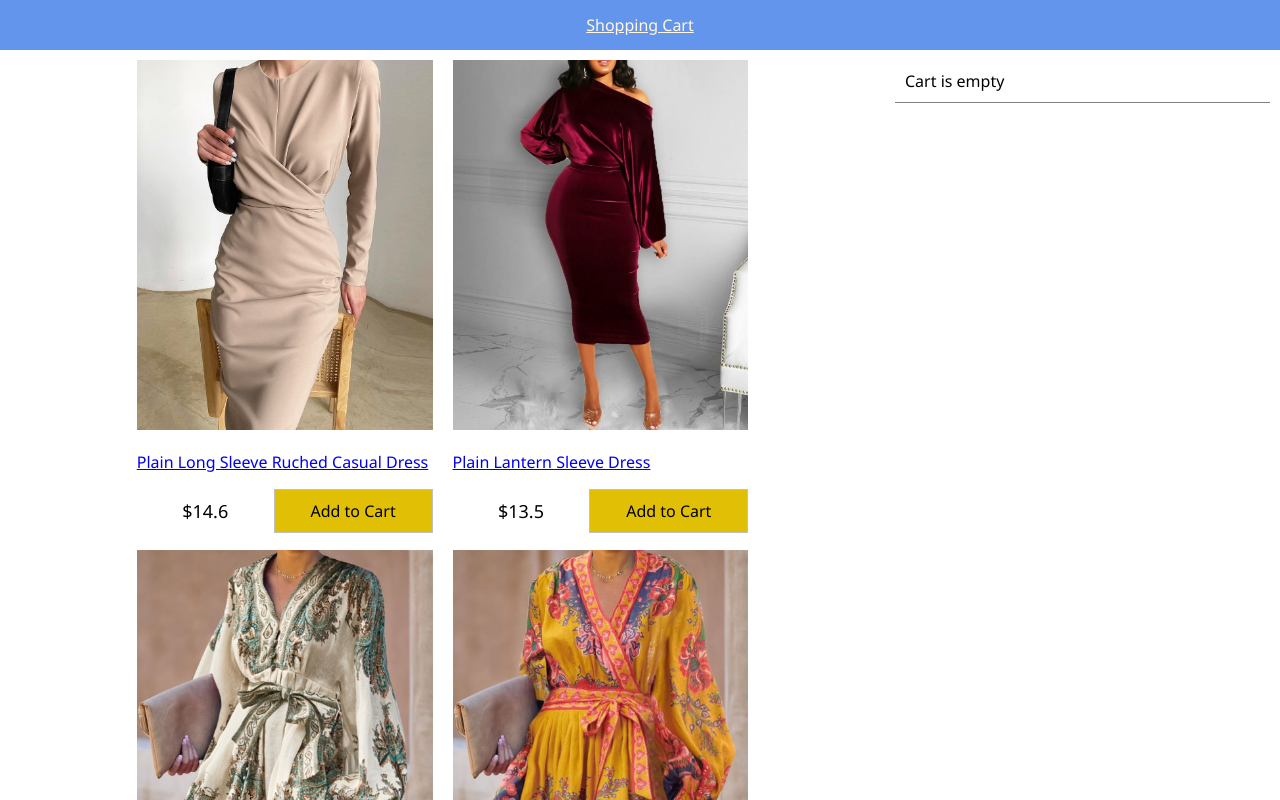
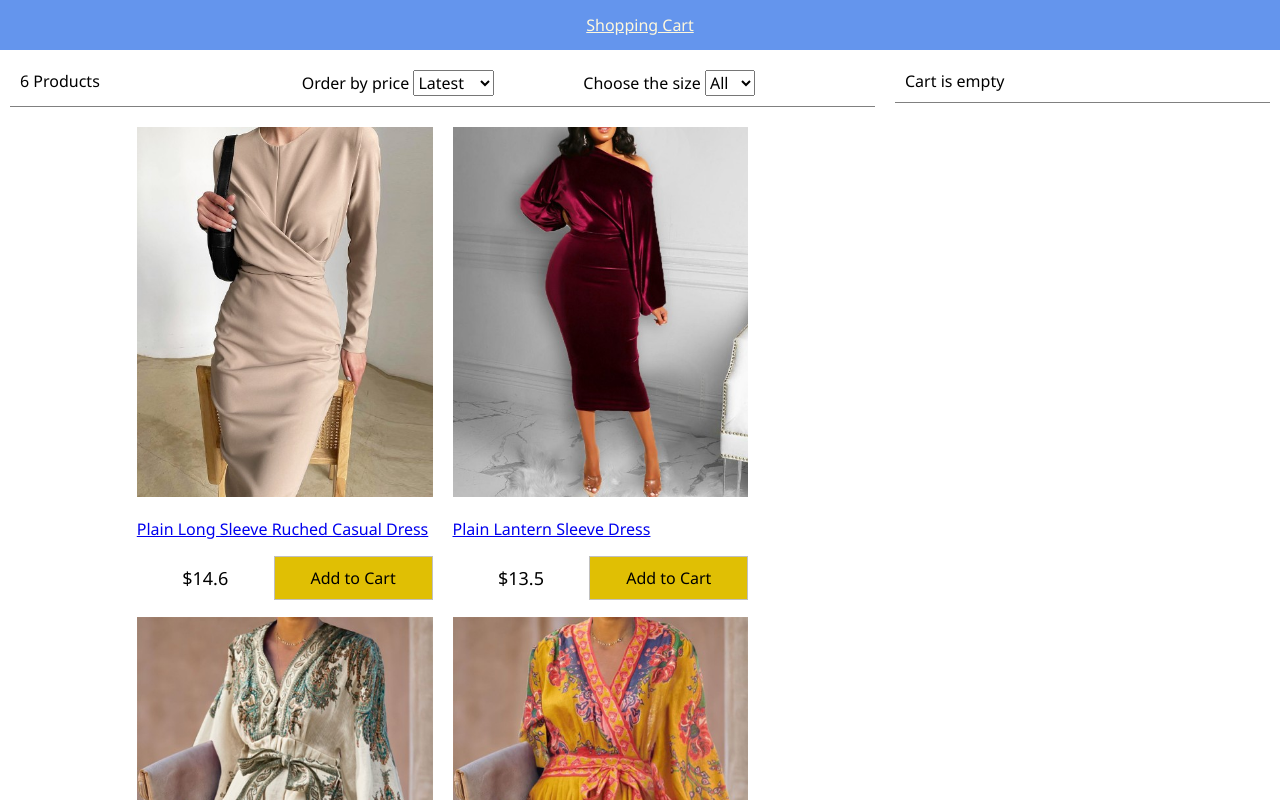
Before and after one commit to Zhans2910/shoping_cart, a React (Create React App) app: page / in a window 1280 px wide. Shown: the top 800 px of the page. Built offline with nearby package versions, Linux system fonts and the light colour scheme.

Commit message:
filter component

```diff
--- a/src/App.js
+++ b/src/App.js
@@ -2,6 +2,7 @@
 import data from "./data.json";
 import Products from "./components/Products";
 import Cart from "./components/Cart";
+import Filter from './components/Filter';
 
 class App extends React.Component {
   constructor(){
@@ -33,6 +34,31 @@
     }
     this.setState({cartItems});
   };
+  filterProducts=(event) => {
+    if (event.target.value==="" || event.target.value==="ALL"){
+      this.setState({size:event.target.value, product:data.products});
+    }
+    else{
+      this.setState({
+        size: event.target.value,
+        products:data.products.filter((product)=> product.availableSizes.indexOf(event.target.value)>=0)
+
+      })
+    }
+  }
+  sortProducts=(event)=>{
+    const sort=event.target.value;
+    this.setState({
+      sort:sort,
+      products: this.state.products.slice().sort((a,b)=>
+      sort==='lowest'?
+      a.price>b.price?1:-1
+      :sort==='highest'?
+      a.price<b.price?1:-1
+      :a._id>b._id?1:-1
+      )
+    })
+  }
   render(){
   return (
     <div className="grid-container">
@@ -42,6 +68,12 @@
       <main>
         <div className="content">
           <div className="main">
+          <Filter count={this.state.products.length}
+          size={this.state.size}
+          sort={this.state.sort}
+          filterProducts={this.filterProducts}
+          sortProducts={this.sortProducts}
+          />
           <Products products={this.state.products} addtoCart={this.addtoCart}/>
           </div>
           <div className="sidebar">
--- /dev/null
+++ b/src/components/Filter.js
@@ -0,0 +1,34 @@
+import React, { Component } from 'react'
+
+export default class Filter extends Component {
+    render() {
+        return (
+            <div className='filter'>
+                <div className='filter-result'>
+                {this.props.count} Products
+                </div>
+                <div className='filter-sort'>
+                    Order by price {" "}
+                    <select value={this.props.order} onChange={this.props.sortProducts}>
+                    <option>Latest</option>
+                    <option value='lowest'>Lowest</option>
+                    <option value='highest'>Highest</option>
+                    </select>
+                </div>
+                <div className='filter-size'>
+                    Choose the size{" "}
+                    <select value={this.props.size} onChange={this.props.filterProducts} >
+                        <option value='ALL'>All
+                        </option>
+                        <option value='XS'>XS</option>
+                        <option value='S'>S</option>
+                        <option value='M'>M</option>
+                        <option value='L'>L</option>
+                        <option value='XL'>XL</option>
+                        <option value='XXL'>XXL</option>
+                    </select>
+                </div>
+            </div>
+        )
+    }
+}
--- a/src/data.json
+++ b/src/data.json
@@ -5,7 +5,7 @@
           "image": "/images/dress1.jpg",
           "title": "Plain Long Sleeve Ruched Casual Dress",
           "description": "This is for all the latest trends, no matter who you are, where you’re from and what you’re up to. Exclusive to ASOS, our universal brand is here for you, and comes in all our fit ranges: ASOS Curve, Tall, Petite and Maternity. Created by us, styled by you.",
-          "availableSizes": ["X", "L", "XL", "XXL"],
+          "availableSizes": ["XS", "L", "XL", "XXL"],
           "price": 14.6
         },
         {
@@ -13,7 +13,7 @@
           "image": "/images/dress2.jpg",
           "title": "Plain Lantern Sleeve Dress",
           "description": "This is for all the latest trends, no matter who you are, where you’re from and what you’re up to. Exclusive to ASOS, our universal brand is here for you, and comes in all our fit ranges: ASOS Curve, Tall, Petite and Maternity. Created by us, styled by you.",
-          "availableSizes": ["X", "M", "L"],
+          "availableSizes": ["S", "M", "L"],
           "price": 13.5
         },
         {
@@ -21,7 +21,7 @@
           "image": "/images/dress3.jpg",
           "title": "Floral Print Long Sleeve Lace-up Dress",
           "description": "This is for all the latest trends, no matter who you are, where you’re from and what you’re up to. Exclusive to ASOS, our universal brand is here for you, and comes in all our fit ranges: ASOS Curve, Tall, Petite and Maternity. Created by us, styled by you.",
-          "availableSizes": ["X", "M", "L"],
+          "availableSizes": ["XL", "M", "L"],
           "price": 21.8
         },
         {
@@ -37,7 +37,7 @@
           "image": "/images/dress5.jpg",
           "title": "Off Shoulder Plain Dress",
           "description": "This is for all the latest trends, no matter who you are, where you’re from and what you’re up to. Exclusive to ASOS, our universal brand is here for you, and comes in all our fit ranges: ASOS Curve, Tall, Petite and Maternity. Created by us, styled by you.",
-          "availableSizes": ["X", "L", "XL"],
+          "availableSizes": ["XS", "L", "XL"],
           "price": 7.7
         },
         {
--- a/src/index.css
+++ b/src/index.css
@@ -111,6 +111,8 @@
   display: flex;
 }
 .cart-header{
+  padding: 1rem;
+  margin: 1rem;
   border-bottom: 0.1rem grey solid;
 }
 .cart-items{
@@ -146,3 +148,13 @@
 .total button{
   flex:1;
 }
+.filter{
+  display: flex;
+  padding:1rem;
+  margin: 1rem;
+  border-bottom: 0.1rem grey solid;
+  justify-content: space-between;
+}
+.filter div {
+  flex:1;
+}
```
Also changed, not shown: 1 other file (tests, documents, lock files or other folders).
